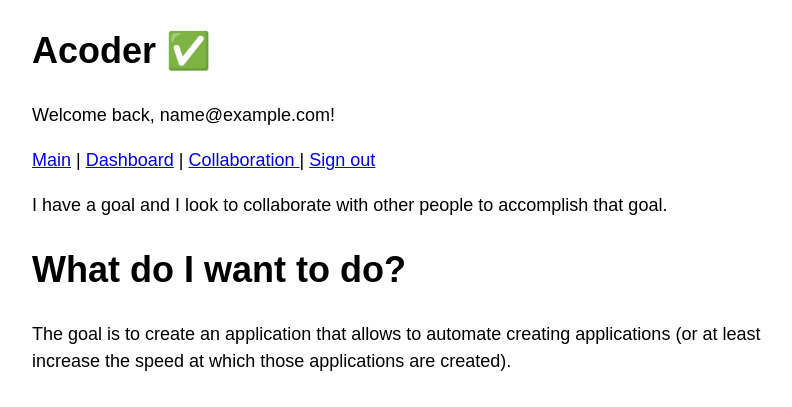
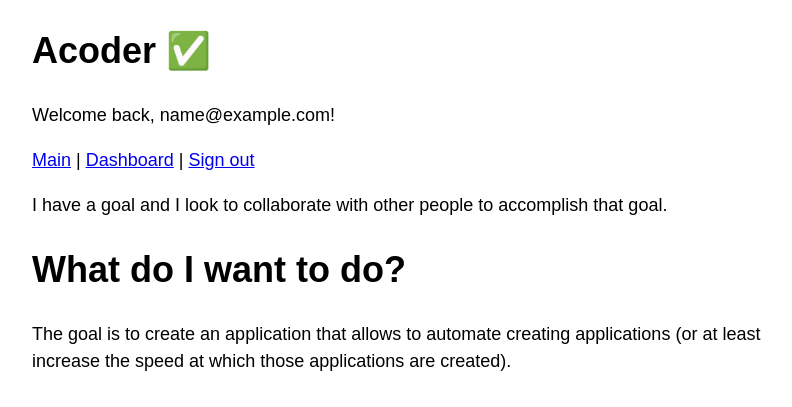
Before and after one commit to damc/Acoder-Server, a Flask app: page /collaboration in a window 1280 px wide. Shown: the top 407 px of the page, without its empty margins (208-1000 px from the left). Run offline with Flask 2, Linux system fonts and the light colour scheme; the visitor is signed in with stand-in values (Sample User, id 1); data comes from the database, SQL or seed files in the repository.

Commit message:
Turn off collaboration page

```diff
--- a/server/templates/base.html
+++ b/server/templates/base.html
@@ -41,9 +41,9 @@
                 {% if current_user.is_authenticated %}
                     <a href="{{ url_for('index') }}">Main</a> |
                     <a href="{{ url_for('dashboard') }}">Dashboard</a> |
-                    <a href="{{ url_for('collaboration') }}">
-                        Collaboration
-                    </a> |
+<!--                    <a href="{{ url_for('collaboration') }}">-->
+<!--                        Collaboration-->
+<!--                    </a> |-->
                     <a href="{{ url_for('logout') }}">Sign out</a>
                 {% else %}
                     <a href="{{ url_for('index') }}">Main</a> |
```
